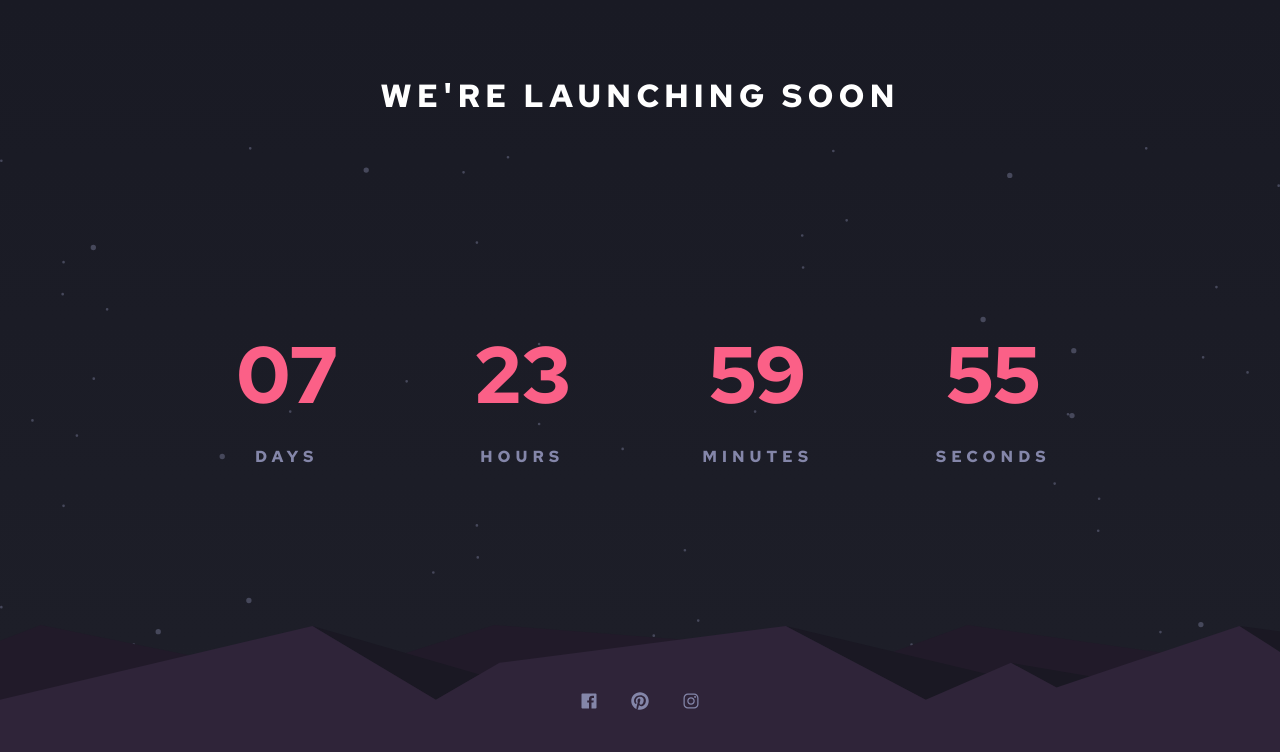
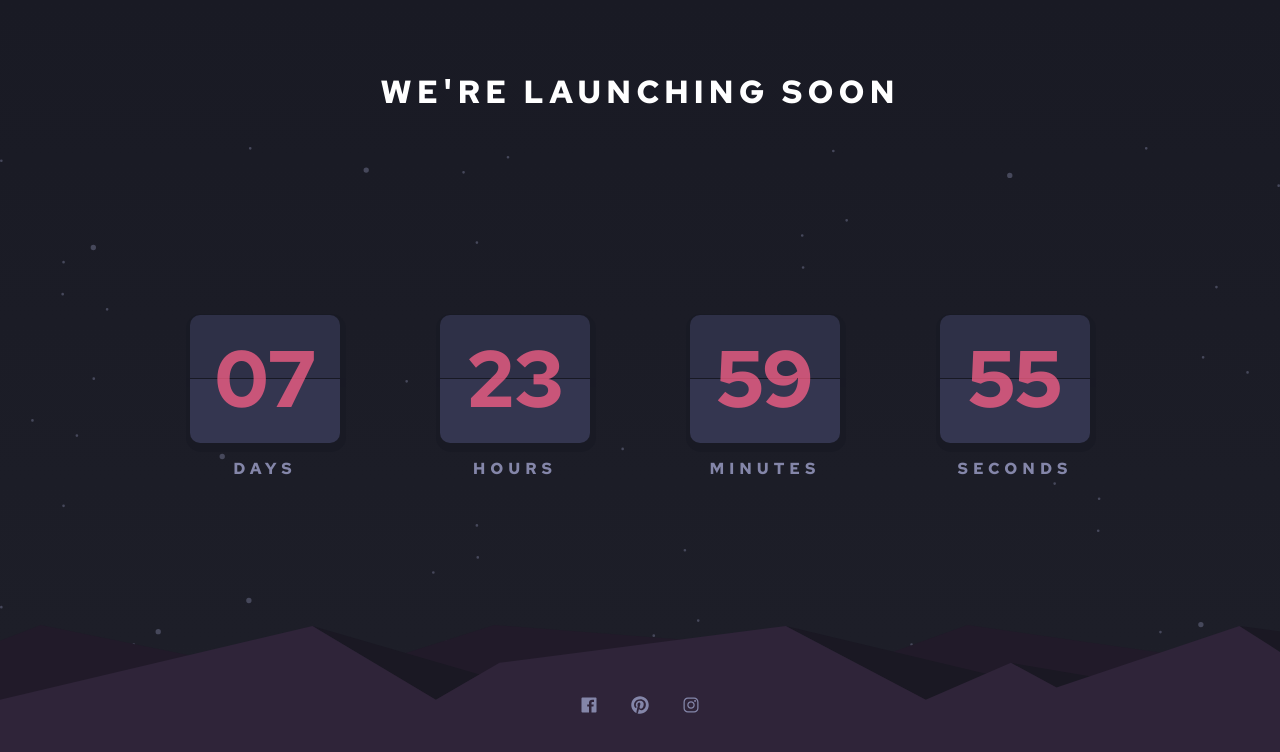
Before and after one commit to MrSeager/countdown-timer, a React (Create React App) app: page / in a window 1280 px wide. Shown: the top 752 px of the page. Built offline with nearby package versions, Linux system fonts and the light colour scheme.

Commit message:
2/4/2025

```diff
--- /dev/null
+++ b/src/components/CountdownClock.tsx
@@ -0,0 +1,40 @@
+import React, { FC, useEffect, useState } from 'react';
+//Components
+import FlipCard from './FlipCard.tsx';
+//Bootstrap
+import 'bootstrap/dist/css/bootstrap.css';
+import { Container, Row, Col } from 'react-bootstrap';
+//Spring
+import { useTransition, animated } from '@react-spring/web';
+
+interface CountdownClockProps {
+    days: number;
+    hours: number;
+    minutes: number;
+    seconds: number;
+}
+
+const CountdownClock: FC<CountdownClockProps> = ({ days, hours, minutes, seconds }) => {
+  return (
+      <Row className='cs-w'>
+        <Col xs={3} className='text-center px-0 d-flex flex-column align-items-center justify-content-between gap-3 position-relative'>
+          <FlipCard value={days} />
+          <h2 className='h6 cs-fc-blue cs-ls text-uppercase'>Days</h2>
+        </Col>
+        <Col xs={3} className='text-center px-0 d-flex flex-column align-items-center justify-content-between gap-3 position-relative'>
+          <FlipCard value={hours} />
+          <h2 className='h6 cs-fc-blue cs-ls text-uppercase'>Hours</h2>
+        </Col>
+        <Col xs={3} className='text-center px-0 d-flex flex-column align-items-center justify-content-between gap-3 position-relative'>
+          <FlipCard value={minutes} />
+          <h2 className='h6 cs-fc-blue cs-ls text-uppercase'>Minutes</h2>
+        </Col>
+        <Col xs={3} className='text-center px-0 d-flex flex-column align-items-center justify-content-between gap-3 position-relative'>
+          <FlipCard value={seconds} />
+          <h2 className='h6 cs-fc-blue cs-ls text-uppercase'>Seconds</h2>
+        </Col>
+      </Row>
+    );
+  };
+
+  export default CountdownClock;
--- a/src/components/CountdownPage.tsx
+++ b/src/components/CountdownPage.tsx
@@ -1,6 +1,7 @@
-import React, { FC, useState } from 'react';
+import React, { FC, useState, useEffect } from 'react';
 //Components
 import Countdown from 'react-countdown';
+import CountdownClock from './CountdownClock.tsx';
 import './CountdownStyle.css';
 //Bootstrap
 import 'bootstrap/dist/css/bootstrap.css';
@@ -11,41 +12,37 @@ import { useSpring, animated } from '@react-spring/web';
 import { IoLogoFacebook, IoLogoPinterest, IoLogoInstagram } from "react-icons/io";
 
 const CountdownPage: FC = () => {
-    const [targetDate, setTargetDate] = useState(new Date().getTime() + 8 * 24 * 60 * 60 * 1000);
+  const savedTargetDate = localStorage.getItem('targetDate');
+  const initialTargetDate = savedTargetDate
+    ? parseInt(savedTargetDate)
+    : new Date().getTime() + 8 * 24 * 60 * 60 * 1000;
+
+  const [targetDate, setTargetDate] = useState<number>(initialTargetDate);
+
+  useEffect(() => {
+    const now = new Date().getTime();
+
+    if (!savedTargetDate || targetDate <= now) {
+      const newTargetDate = now + 8 * 24 * 60 * 60 * 1000;
+      setTargetDate(newTargetDate);
+      localStorage.setItem('targetDate', newTargetDate.toString());
+    }
+  }, [targetDate, savedTargetDate]);
 
   const handleComplete = () => {
-      const newTargetDate = new Date(targetDate + 8 * 24 * 60 * 60 * 1000);
-      setTargetDate(newTargetDate.getTime());
+    const newTargetDate = new Date(targetDate + 8 * 24 * 60 * 60 * 1000).getTime();
+    setTargetDate(newTargetDate);
+    localStorage.setItem('targetDate', newTargetDate.toString());
   };
 
   const renderer = ({ days, hours, minutes, seconds }) => {
     return (
-          <Row className='w-75'>
-            <Col xs={3} className='px-3 text-center d-flex flex-column align-items-center gap-3'>
-              <Container>
-                <h2 className='display-1 cs-fc-red'>{String(days).padStart(2, '0')}</h2>
-              </Container>
-              <h2 className='h6 cs-fc-blue cs-ls text-uppercase'>Days</h2>
-            </Col>
-            <Col xs={3} className='px-3 text-center d-flex flex-column align-items-center gap-3'>
-              <Container>
-                <h2 className='display-1 cs-fc-red'>{String(hours).padStart(2, '0')}</h2>
-              </Container>
-              <h2 className='h6 cs-fc-blue cs-ls text-uppercase'>Hours</h2>
-            </Col>
-            <Col xs={3} className='px-3 text-center d-flex flex-column align-items-center gap-3'>
-              <Container>
-                <h2 className='display-1 cs-fc-red'>{String(minutes).padStart(2, '0')}</h2>
-              </Container>
-              <h2 className='h6 cs-fc-blue cs-ls text-uppercase'>Minutes</h2>
-            </Col>
-            <Col xs={3} className='px-3 text-center d-flex flex-column align-items-center gap-3'>
-              <Container>
-                <h2 className='display-1 cs-fc-red'>{String(seconds).padStart(2, '0')}</h2>
-              </Container>
-              <h2 className='h6 cs-fc-blue cs-ls text-uppercase'>Seconds</h2>
-            </Col>
-          </Row>
+      <CountdownClock
+        days={days}
+        hours={hours}
+        minutes={minutes}
+        seconds={seconds}
+      />
     );
   };
 
--- a/src/components/CountdownStyle.css
+++ b/src/components/CountdownStyle.css
@@ -2,6 +2,10 @@
 
 body {
     font-family: 'Red Hat Text', sans-serif !important;
+}
+
+.cs-w {
+    width: 1000px !important;
 }
 
 /*Background*/
@@ -12,13 +16,48 @@ body {
 
 }
 
+.cs-bg-number {
+    position: relative;
+    z-index: 3;
+}
+
+.cs-bg-number::before {
+    position: absolute;
+    content: '';
+    height: 49.5% !important;
+    background-color: hsl(237, 21%, 23%) !important;
+    left: 20%;
+    right: 20%;;
+    top: 0;
+    z-index: -1;
+    border-radius: 10px 10px 0 0;
+    box-shadow: 1px 4px 0px 5px rgba(25,26,36,0.75);
+    -webkit-box-shadow: 1px 4px 0px 5px rgba(25,26,36,0.75);
+    -moz-box-shadow: 1px 4px 0px 5px rgba(25,26,36,0.75);
+}
+
+.cs-bg-number::after {
+    position: absolute;
+    content: '';
+    height: 49.5% !important;
+    background-color: hsl(236, 21%, 26%) !important;
+    left: 20%;
+    right: 20%;;
+    bottom: 0;
+    z-index: -1;
+    border-radius: 0 0 10px 10px;
+    box-shadow: 1px 4px 0px 5px rgba(25,26,36,0.75);
+    -webkit-box-shadow: 1px 4px 0px 5px rgba(25,26,36,0.75);
+    -moz-box-shadow: 1px 4px 0px 5px rgba(25,26,36,0.75);
+}
+
 /*Font*/
 .cs-ls {
     letter-spacing: 5px !important;
 }
 
 .cs-fc-red {
-    color: hsl(345, 95%, 68%) !important;
+    color: hsla(345, 95%, 68%, 0.75) !important;
 }
 
 .cs-fc-blue {
@@ -34,3 +73,9 @@ body {
 .cs-btn:hover {
     color: hsl(345, 95%, 68%) !important;
 }
+
+@media (max-width: 991px) {
+    .cs-w {
+        width: 100% !important;
+    }
+}
--- /dev/null
+++ b/src/components/FlipCard.tsx
@@ -0,0 +1,36 @@
+import React, { useState, useEffect } from 'react';
+import { Container } from 'react-bootstrap';
+import { useTransition, animated } from '@react-spring/web';
+
+interface FlipCardProps {
+  value: number;
+}
+
+const FlipCard: React.FC<FlipCardProps> = ({ value }) => {
+  const [current, setCurrent] = useState(value);
+
+  useEffect(() => {
+    setCurrent(value);
+  }, [value]);
+
+  const transitions = useTransition(current, {
+    from: { transform: 'rotateX(90deg)', opacity: 0, position: 'absolute', width: '100%' },
+    enter: { transform: 'rotateX(0deg)', opacity: 1, position: 'relative', width: '100%' },
+    leave: { transform: 'rotateX(-90deg)', opacity: 0, position: 'absolute', width: '100%' },
+    config: { duration: 300 },
+  });
+
+  return (
+    <Container className="p-0">
+      {transitions((style, item) => (
+        <animated.div className="w-100 cs-bg-number py-3" style={style}>
+          <h2 className="display-1 cs-fc-red m-0">
+            {String(item).padStart(2, '0')}
+          </h2>
+        </animated.div>
+      ))}
+    </Container>
+  );
+};
+
+export default FlipCard;
```
Lines whose indentation alone changed are shown as unchanged.
